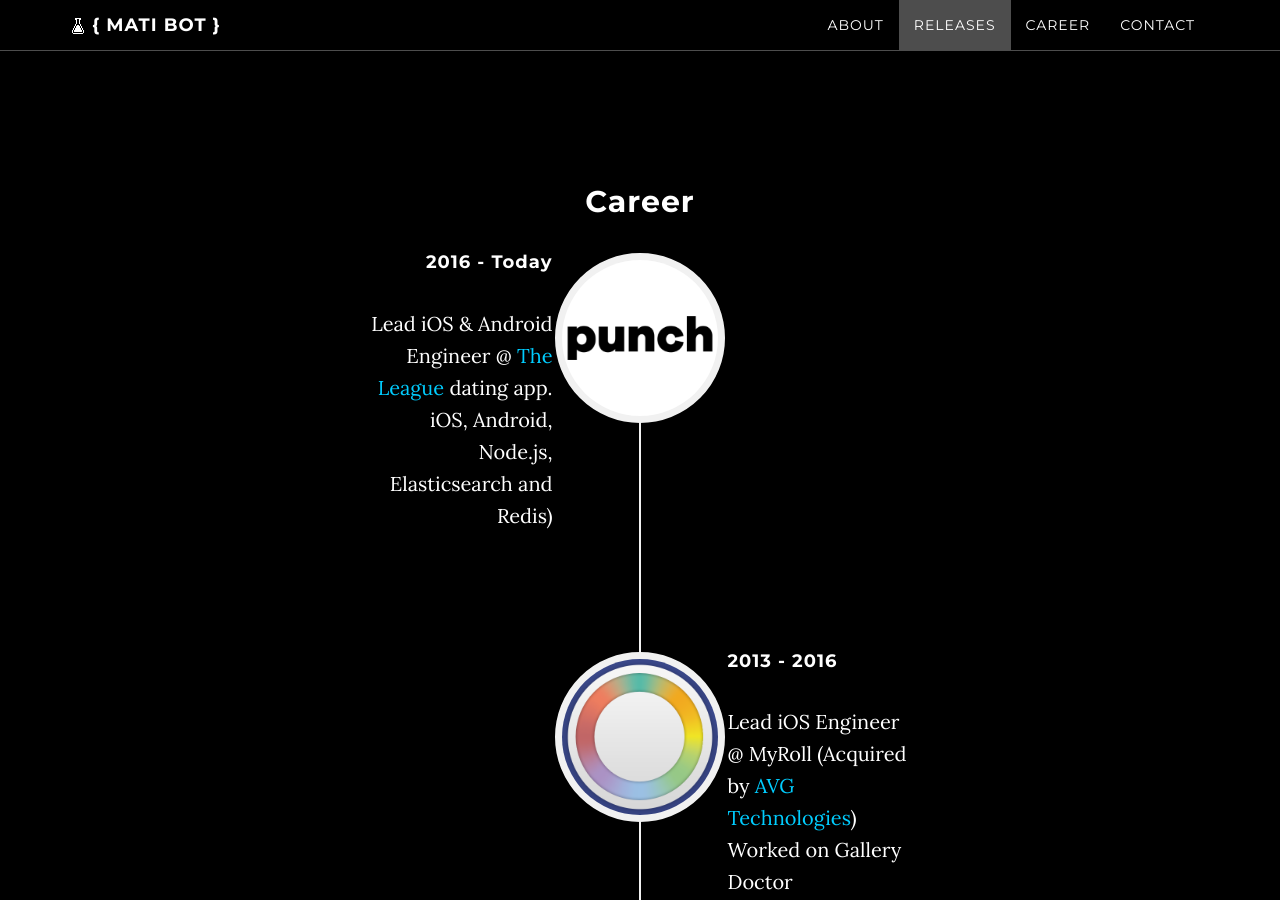
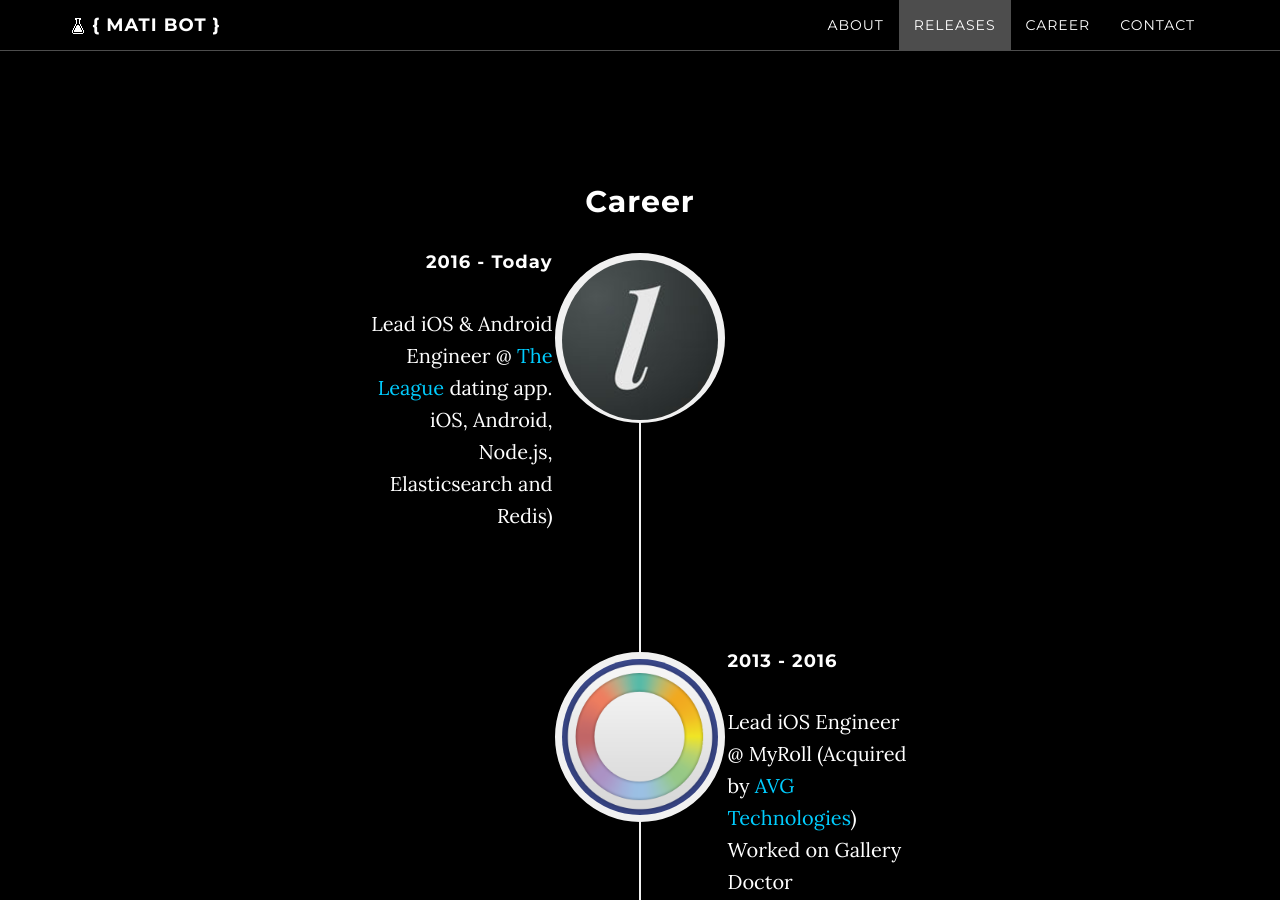
Before and after one commit to MatiBot/MatiBot.github.io, a Jekyll site: the page built from index.html, in a window 1280 px wide and 900 px high, scrolled down 3026 px. Built offline with Jekyll 4.4.1, drawn with Linux system fonts in a browser that asks for light colours; comment, search, counter and statistics services are not loaded.

Commit message:
Update _config.yml

```diff
--- a/_config.yml
+++ b/_config.yml
@@ -40,7 +40,7 @@ reddit-share: True
 # Career variables
 
 events:
-  - image: "/img/career/punch.png"
+  - image: "/img/career/league.png"
     date: "2016 - Today"
     description: "Lead iOS & Android Engineer @ <a href=\"http://www.theleague.com/\">The League</a> dating app.\niOS, Android, Node.js, Elasticsearch and Redis)"
     url: "http://www.theleague.com"
```
